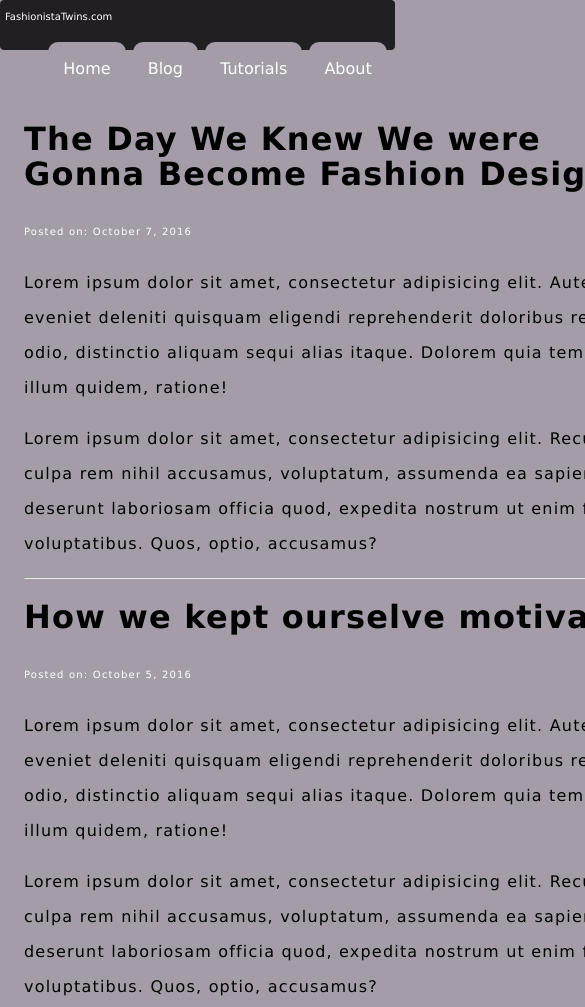
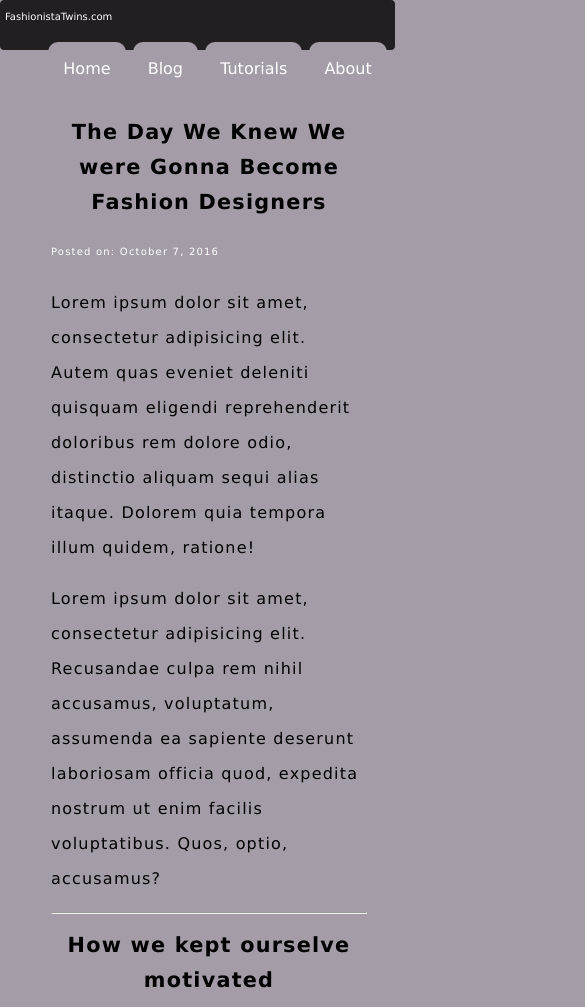
Before and after one commit to scottdiallo/fashionistaTwins, a plain HTML site: page blog.html in a window 390 px wide. Shown: the top 1007 px of the page, 585 px wide, since content can reach past the window. Drawn offline with nearby package versions, Linux system fonts and the light colour scheme.

Commit message:
fb btn styled to please

```diff
--- a/blog.html
+++ b/blog.html
@@ -35,7 +35,7 @@
     <div id="allBlogPost">
 
         <div id="blogPost-1">
-            <h1>The Day We Knew We were Gonna Become Fashion Designers</h1>
+            <h1 class="post-1Header">The Day We Knew We were Gonna Become Fashion Designers</h1>
             <p class="postDate">Posted on: October 7, 2016</p>
 
             <div class="post">
@@ -47,29 +47,22 @@
         <hr>
         <!--        <p>blog post 2 goes here</p>-->
         <div id="blogPost-1">
-            <h1>How we kept ourselve motivated</h1>
+            <h1 class="post-2Header">How we kept ourselve motivated</h1>
             <p class="postDate">Posted on: October 5, 2016</p>
 
             <div class="post">
                 <p>Lorem ipsum dolor sit amet, consectetur adipisicing elit. Autem quas eveniet deleniti quisquam eligendi reprehenderit doloribus rem dolore odio, distinctio aliquam sequi alias itaque. Dolorem quia tempora illum quidem, ratione!</p>
                 <p>Lorem ipsum dolor sit amet, consectetur adipisicing elit. Recusandae culpa rem nihil accusamus, voluptatum, assumenda ea sapiente deserunt laboriosam officia quod, expedita nostrum ut enim facilis voluptatibus. Quos, optio, accusamus?</p>
             </div>
-            <div class="fb-like" data-href="https://scottdiallo.github.io/fashionistaTwins" data-layout="standard" data-action="like" data-size="small" data-show-faces="true" data-share="true"></div>
+            <div class="fbLike">
+                <div class="fb-like" data-href="https://scottdiallo.github.io/fashionistaTwins" data-layout="standard" data-action="like" data-size="small" data-show-faces="true" data-share="true"></div>
+            </div>
         </div>
+    </div>
 
     </div>
 
-    </div>
-    <!--
-       <form action="/html/tags/html_form_tag_action.cfm" method="post">
-    <div>
-        <textarea name="comments" id="comments" style="font-family:sans-serif;font-size:1.2em;">
-            Hey... say something!
-        </textarea>
-    </div>
-    <input type="submit" value="Submit">
-</form>
--->
+
 
 
 
--- a/css/style.css
+++ b/css/style.css
@@ -172,6 +172,10 @@ div > h2 {
     margin: 0 auto;
 }
 
+.post-1Header {
+    font-size: 1.3em;
+}
+
 .postDate {
     margin: 0 auto;
     color: #fff;
@@ -207,6 +211,13 @@ div > h2 {
     div > h2 {
         font-size: 1.2em;
     }
+    .post-1Header,
+    .post-2Header {
+        font-size: 1.5em;
+    }
+    #allBlogPost {
+        width: 85%;
+    }
 }
 
 
@@ -216,6 +227,18 @@ div > h2 {
     nav ul li {
         font-size: 1em;
     }
+    .post-1Header,
+    .post-2Header {
+        font-size: 1.3em;
+        text-align: center;
+        font-weight: bold;
+    }
+    #allBlogPost {
+        width: 80%;
+    }
+    .fb-like {
+        margin: auto;
+    }
 }
 
 
```
